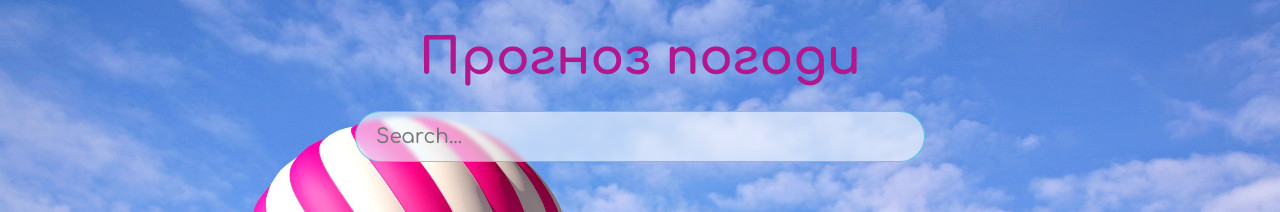
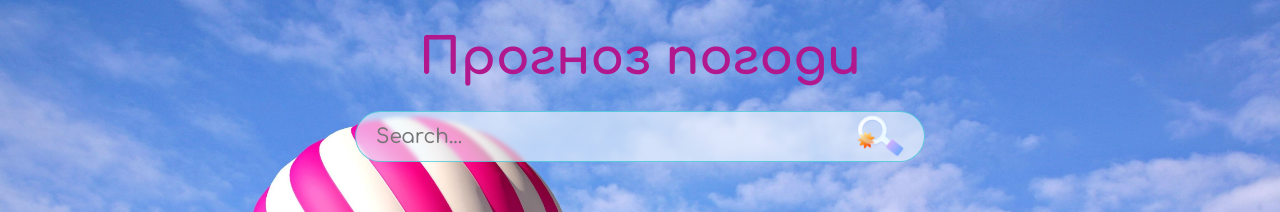
Before and after one commit to Yuliia-Behma/mini-weather-forecast-app, a Vue app: page / in a window 1280 px wide. Shown: the top 212 px of the page. Built offline with nearby package versions, Linux system fonts and the light colour scheme.

Commit message:
Add click-search icon

```diff
--- a/src/components/SearchCity.vue
+++ b/src/components/SearchCity.vue
@@ -2,6 +2,7 @@
   <main>
     <div class="search-container">
       <input type="text" id="city" class="search-bar" placeholder="Search..." v-model="city" @keyup.enter="fetchData" />
+      <img id="search-icon" src="../assets/search-icon.png" alt="search-icon" width="50" @click="fetchData">
     </div>
     <RouterView :weather="weather"></RouterView>
   </main>
@@ -42,6 +43,7 @@ main{
 }
 .search-container{
   width: 100%;
+  position: relative;
 }
 #city{
   width: 100%;
@@ -58,4 +60,10 @@ main{
   border: 1px solid #d3a0ffa1;
   outline: 1px solid #8b5df6;
 }
+#search-icon{
+  position: absolute;
+  right: 20px;
+  bottom: 4px;
+  z-index: 2;
+}
 </style>
```
